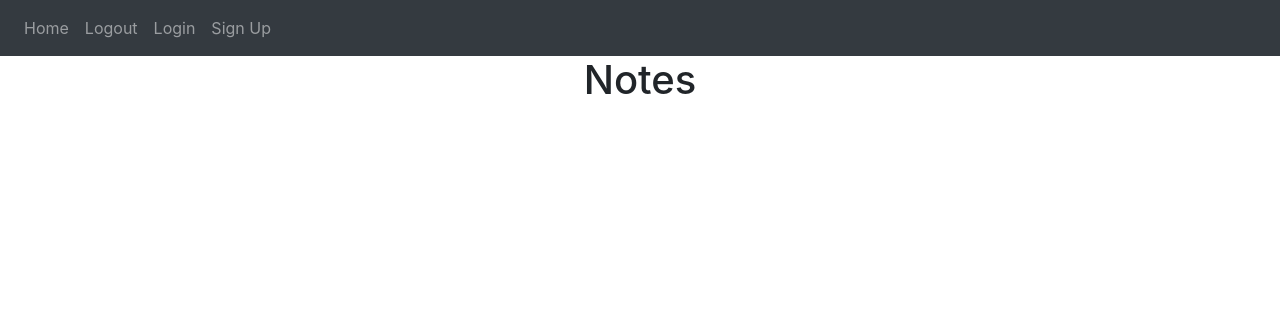
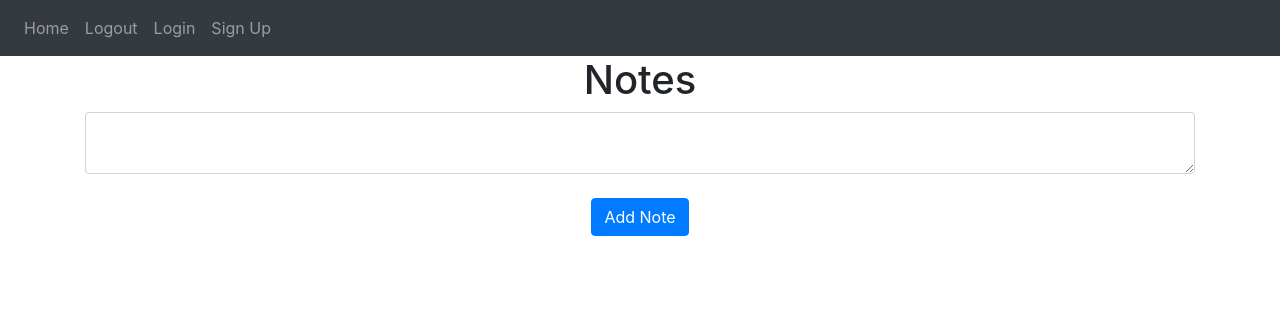
Before and after one commit to bryankhor07/Flask-Web-App, a Flask app: template website/templates/home.html in a window 1280 px wide. Shown: the top 316 px of the page. Run offline with Flask 3, Linux system fonts and the light colour scheme; the template is opened without the code that fills it, so the values that code supplies are empty; some libraries are stand-ins or nearby versions.

Commit message:
Added code to allow users to add and delete notes"

```diff
--- a/website/templates/home.html
+++ b/website/templates/home.html
@@ -1,4 +1,21 @@
 {% extends "base.html" %} {% block title %}Home{% endblock %} {% block content
 %}
 <h1 align="center">Notes</h1>
+<ul class="list-group list-group-flush" id="notes">
+  {% for note in user.notes %}
+  <li class="list-group-item">
+    {{ note.data }}
+    <button type="button" class="close" onClick="deleteNote({{ note.id }})">
+      <span aria-hidden="true">&times;</span>
+    </button>
+  </li>
+  {% endfor %}
+</ul>
+<form method="POST">
+  <textarea name="note" id="note" class="form-control"></textarea>
+  <br />
+  <div align="center">
+    <button type="submit" class="btn btn-primary">Add Note</button>
+  </div>
+</form>
 {% endblock %}
```
